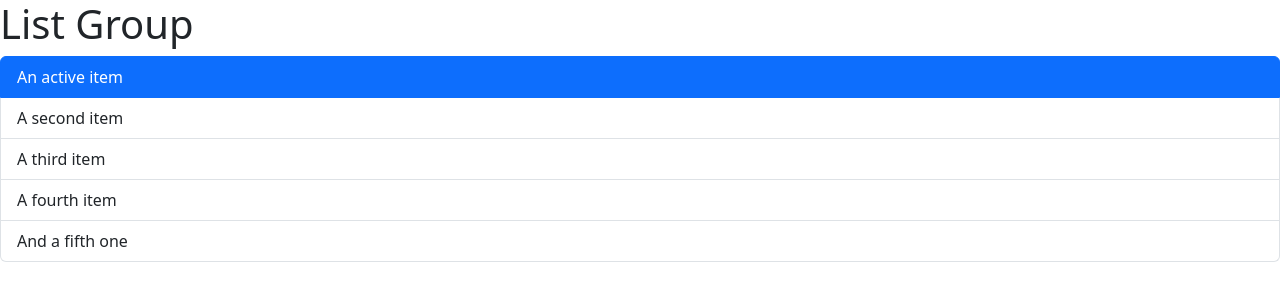
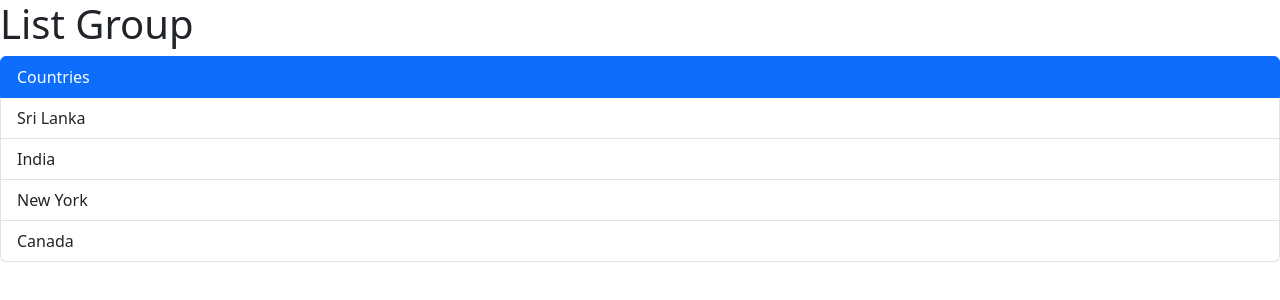
Before and after one commit to SasmithaHiram/React-Journey, a React (Vite) app: page / in a window 1280 px wide. Shown: the top 300 px of the page. Built offline with nearby package versions, Linux system fonts and the light colour scheme.

Commit message:
Dynamically Load Data

```diff
--- a/src/components/ListGroup.tsx
+++ b/src/components/ListGroup.tsx
@@ -1,16 +1,17 @@
 function ListGroup() {
+  const items = ["Sri Lanka", "India", "New York", "Canada"];
+
   return (
     <>
-        <h1>List Group</h1>
-        <ul className="list-group">
-          <li className="list-group-item active" aria-current="true">
-            An active item
-          </li>
-          <li className="list-group-item">A second item</li>
-          <li className="list-group-item">A third item</li>
-          <li className="list-group-item">A fourth item</li>
-          <li className="list-group-item">And a fifth one</li>
-        </ul>
+      <h1>List Group</h1>
+      <ul className="list-group">
+        <li className="list-group-item active" aria-current="true">
+          Countries
+        </li>
+        {items.map((item) => (
+          <li className="list-group-item">{item}</li>
+        ))}
+      </ul>
     </>
   );
 }
```
